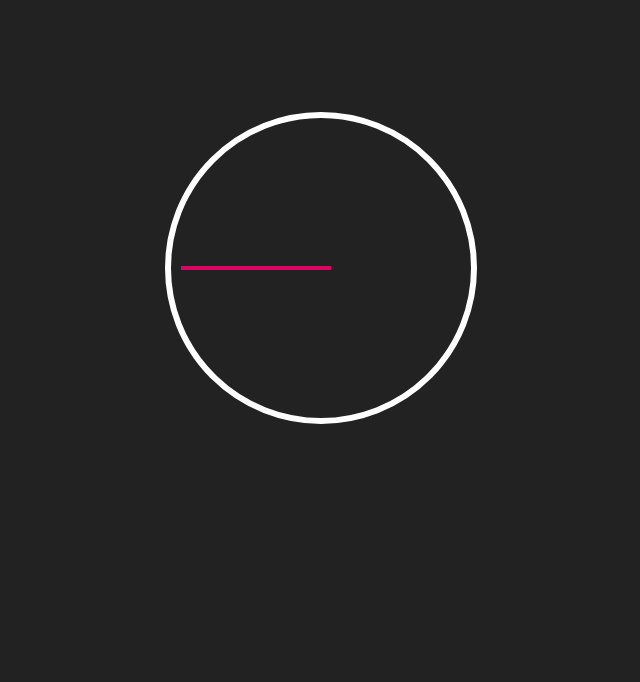
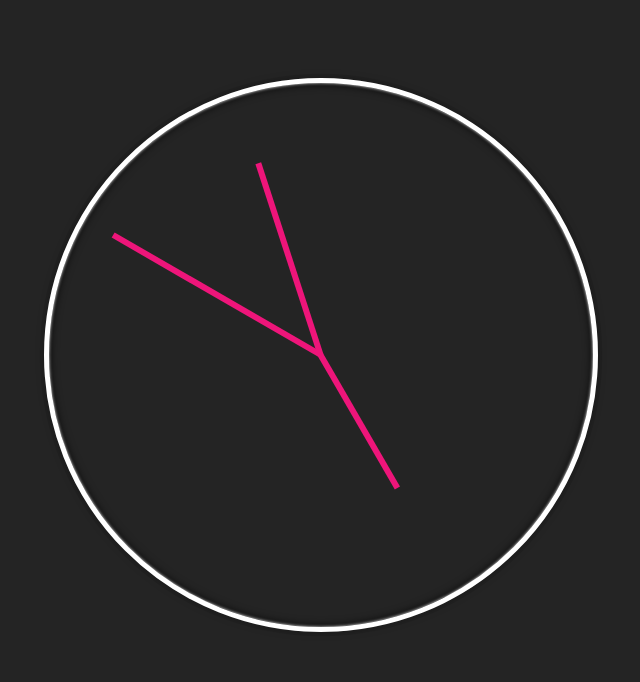
Before and after one commit to yash22arora/Javascript30, a plain HTML site: page Clock/index.html in a window 1280 px wide. Shown: the part 132-814 px from the top of the page, without its empty margins (319-959 px from the left). Drawn offline with Linux system fonts and the light colour scheme.

Commit message:
Add Analogue Clock

```diff
--- a/Clock/index.html
+++ b/Clock/index.html
@@ -2,21 +2,46 @@
 <html lang="en">
 <head>
     <meta charset="UTF-8">
-    <meta http-equiv="X-UA-Compatible" content="IE=edge">
-    <meta name="viewport" content="width=device-width, initial-scale=1.0">
+    <title>JS Clock</title>
     <link rel="stylesheet" href="style.css">
-    <title>Clock JS</title>
 </head>
 <body>
 
-    <div class="flex">
-        <div class="clock">
-            <div class="hand second-hand"></div>
-            <div class="hand minute-hand"></div>
-            <div class="hand hour-hand"></div>
-        </div>
-
+    <h1>Date and Clock</h1>
+    <div class="clock">
+      <div class="clock-face">
+        <div class="hand hour-hand" id="hour-hand"></div>
+        <div class="hand min-hand" id="minute-hand"></div>
+        <div class="hand second-hand" id="second-hand"></div>
+      </div>
     </div>
 
+    <!-- <script>
+    const secondHand = document.querySelector('.second-hand');
+    const minsHand = document.querySelector('.min-hand');
+    const hourHand = document.querySelector('.hour-hand');
+
+    function setDate() {
+        const now = new Date();
+
+        const seconds = now.getSeconds();
+        const secondsDegrees = ((seconds / 60) * 360) + 90;
+        secondHand.style.transform = `rotate(${secondsDegrees}deg)`;
+
+        const mins = now.getMinutes();
+        const minsDegrees = ((mins / 60) * 360) + ((seconds/60)*6) + 90;
+        minsHand.style.transform = `rotate(${minsDegrees}deg)`;
+
+        const hour = now.getHours();
+        const hourDegrees = ((hour / 12) * 360) + ((mins/60)*30) + 90;
+        hourHand.style.transform = `rotate(${hourDegrees}deg)`;
+    }
+
+    setInterval(setDate, 1000);
+
+    setDate();
+
+    </script> -->
+    <script src="index.js"></script>
 </body>
 </html>
--- /dev/null
+++ b/Clock/index.js
@@ -0,0 +1,33 @@
+const hourHand= document.getElementById("hour-hand");
+const minuteHand = document.getElementById("minute-hand");
+const secondHand = document.getElementById("second-hand");
+
+function rotateHands(secDeg,minDeg,hourDeg)
+{
+    secondHand.style.transform=`rotate(${secDeg}deg)`;
+    minuteHand.style.transform=`rotate(${minDeg}deg)`;
+    hourHand.style.transform=`rotate(${hourDeg}deg)`;
+}
+
+function setTime()
+{
+    const now = new Date;
+    const sec = now.getSeconds();
+    const min = now.getMinutes();
+    let hour = now.getHours();
+    let meridean= "AM";
+    if(hour>12)
+    {
+        hour=hour-12;
+        meridean="PM";
+    }
+
+    const secDeg=sec*360/60 + 90;
+    const minDeg=min*360/60 +90;
+    const hourDeg=hour*360/12 +90;
+
+    rotateHands(secDeg, minDeg, hourDeg);
+
+}
+
+setInterval(setTime, 1000);
--- a/Clock/style.css
+++ b/Clock/style.css
@@ -1,60 +1,64 @@
-body{
-    margin:0;
-    padding: 0;
-    background-color: rgb(34, 34, 34);
-}
-
-.flex
-{
-    display: flex;
-    height: 100vh;
-    align-items: center;
+html {
+    background: rgb(36, 36, 36);
+    font-family: 'helvetica neue';
     text-align: center;
   }
 
-.clock
+  body {
+    margin: 0;
+    font-size: 2rem;
+    display: flex;
+    flex: 1;
+    flex-direction: column;
+    min-height: 100vh;
+    align-items: center;
+  }
+h1
 {
-    max-height: 300px;
-    max-width: 300px;
-    width: 80vw;
-    height: 80vw;
-    border-radius: 300px;
-    display: flex;
-    border: 6px solid white;
-    margin: auto;
+    color: white;
+    text-decoration: solid underline rgba(238, 21, 122, 0.577) 5px;
+}
+  .clock {
+    width: 30rem;
+    height: 30rem;
+    border: 5px solid white;
+    border-radius: 50%;
+    margin: 50px auto;
     position: relative;
-    align-items: center;
-
+    padding: 2rem;
+    box-shadow:
+      0 0 0 4px rgba(0,0,0,0.1),
+      inset 0 0  3px #EFEFEF,
+      inset 0 0 10px black,
+      0 0 10px rgba(0,0,0,0.2);
   }
 
-.hand
-{
-    height: 4px;
-    background-color: #DA0463;
-    width: 50%;
-    position: absolute;
-    /* top: 50%; */
-    margin: 10px;
+  .clock-face {
+    position: relative;
+    width: 100%;
+    height: 100%;
+    transform: translateY(-3px); /* account for the height of the clock hands */
   }
 
-.second-hand
-{
+  .hand {
     width: 50%;
+    height: 6px;
+    background: rgb(238, 21, 122);
     position: absolute;
-
+    top: 50%;
+    transform-origin: 100%;
+    transform: rotate(90deg);
+    transition-timing-function: cubic-bezier(0.1, 2.7, 0.58, 1);
   }
 
-.minute-hand
+  .min-hand
   {
-    width: 40%;
-    position: absolute;
-
+      width: 42%;
+      left:8%;
   }
 
   .hour-hand
   {
-    width: 30%;
-
-    position: absolute;
-
+      width: 32%;
+      left: 18%;
   }
```
Lines whose indentation alone changed are shown as unchanged.
